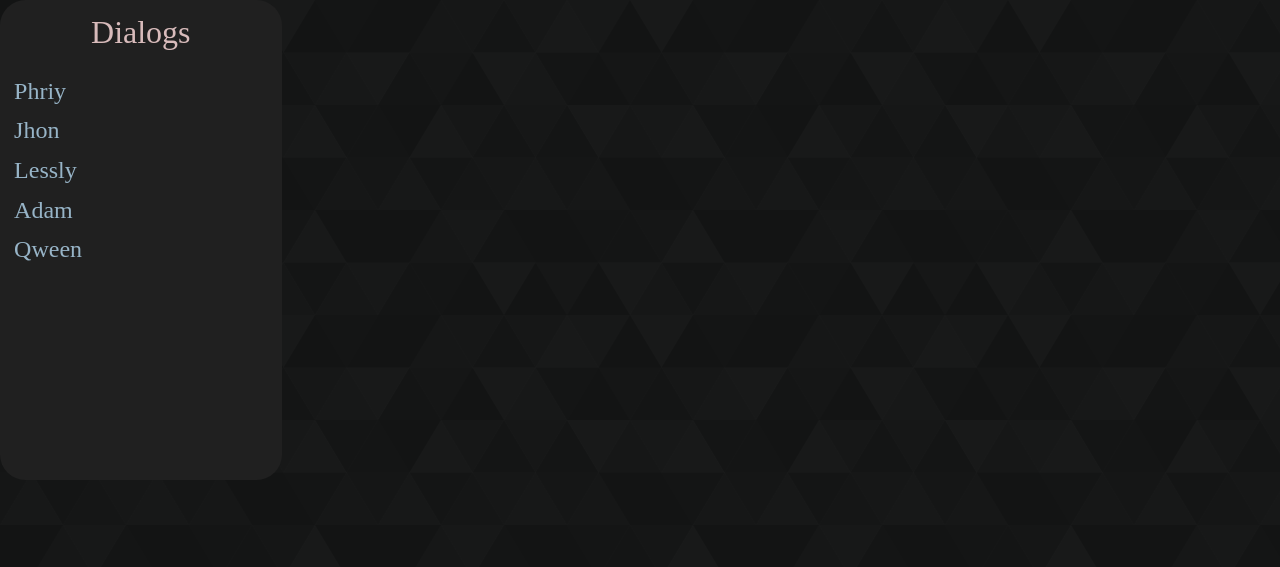
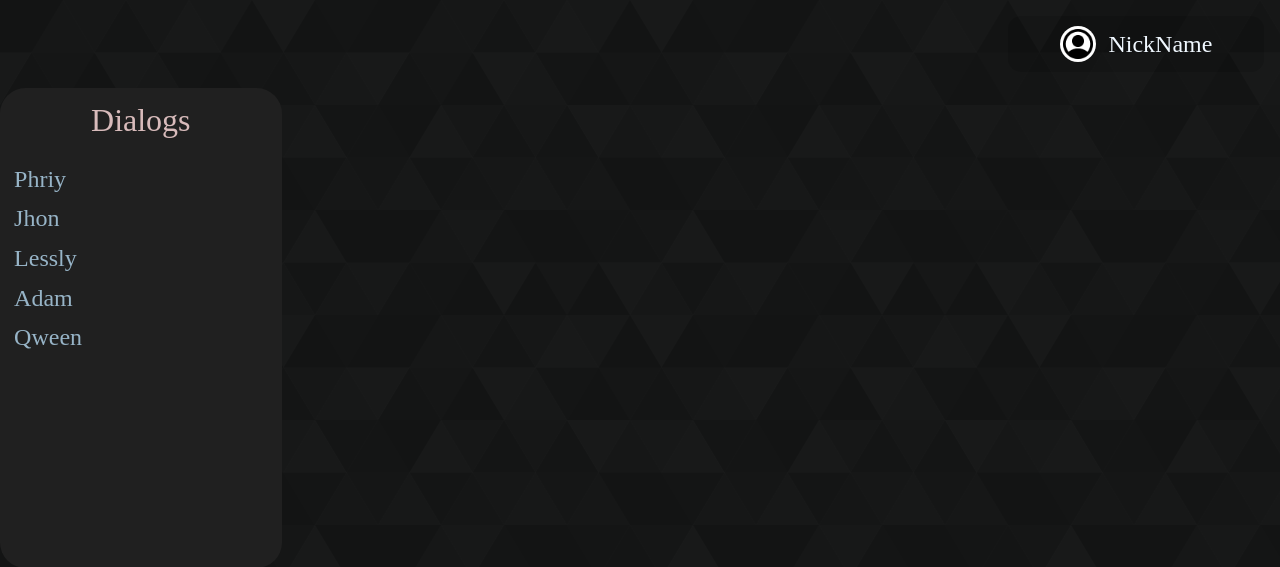
Before and after one commit to ivwelln/Nameless-chat, a FastAPI app: page / in a window 1280 px wide. Shown: the top 567 px of the page. Before the commit the page ends 480 px from the top, so only its background shows below. Run offline with FastAPI, Linux system fonts and the light colour scheme.

Commit message:
added avatar html

```diff
--- a/static/css/style.css
+++ b/static/css/style.css
@@ -21,3 +21,25 @@ p{
     background-color: rgb(32, 32, 32);
     border-radius: 2vw;
 }
+
+.profile-plate {
+    background-color: rgba(0, 0, 0, 0.135);
+    border-radius: 1vw;
+    width: 20vw;
+    height:7vh;
+    margin: 2vh;
+}
+
+.profile-plate div p {
+    color: aliceblue;
+    font-size: 1.5rem;
+    width: calc(100%-40px);
+}
+
+.avatar {
+    width: 36px;
+    height: 36px;
+    object-fit: cover;
+    border-radius: 50%;
+    margin-right: 1vw;
+}
--- /dev/null
+++ b/templates/_profile-mini.html
@@ -0,0 +1,6 @@
+<div class="container profile-plate">
+    <div class="container" style="flex-direction: row;">
+        <img src="/static/images/default.png" alt="avatar" class="avatar">
+        <p>NickName</p>
+    </div>
+</div>
--- a/templates/auth.html
+++ b/templates/auth.html
@@ -3,8 +3,8 @@
 <head>
     <meta charset="UTF-8">
     <meta name="viewport" content="width=device-width, initial-scale=1.0">
-    <link rel="stylesheet" href="static/css/style.css">
-    <link rel="stylesheet" href="static/css/auth.css">
+    <link rel="stylesheet" href="{{ url_for('static', path='css/style.css') }}">
+    <link rel="stylesheet" href="{{ url_for('static', path='css/auth.css') }}">
     <title>Auth</title>
 </head>
 <body class="container" style="flex-direction: row;">
--- a/templates/index.html
+++ b/templates/index.html
@@ -8,8 +8,8 @@
     <title>Nameless Chat</title>
 </head>
 <body>
-    <header>
-
+    <header class="container" style="align-items:flex-end">
+        {% include "_profile-mini.html" with context %}
     </header>
     <main>
         {% include "_dialogs.html" with context %}
```
Also changed, not shown: static/images/default.png (added).
